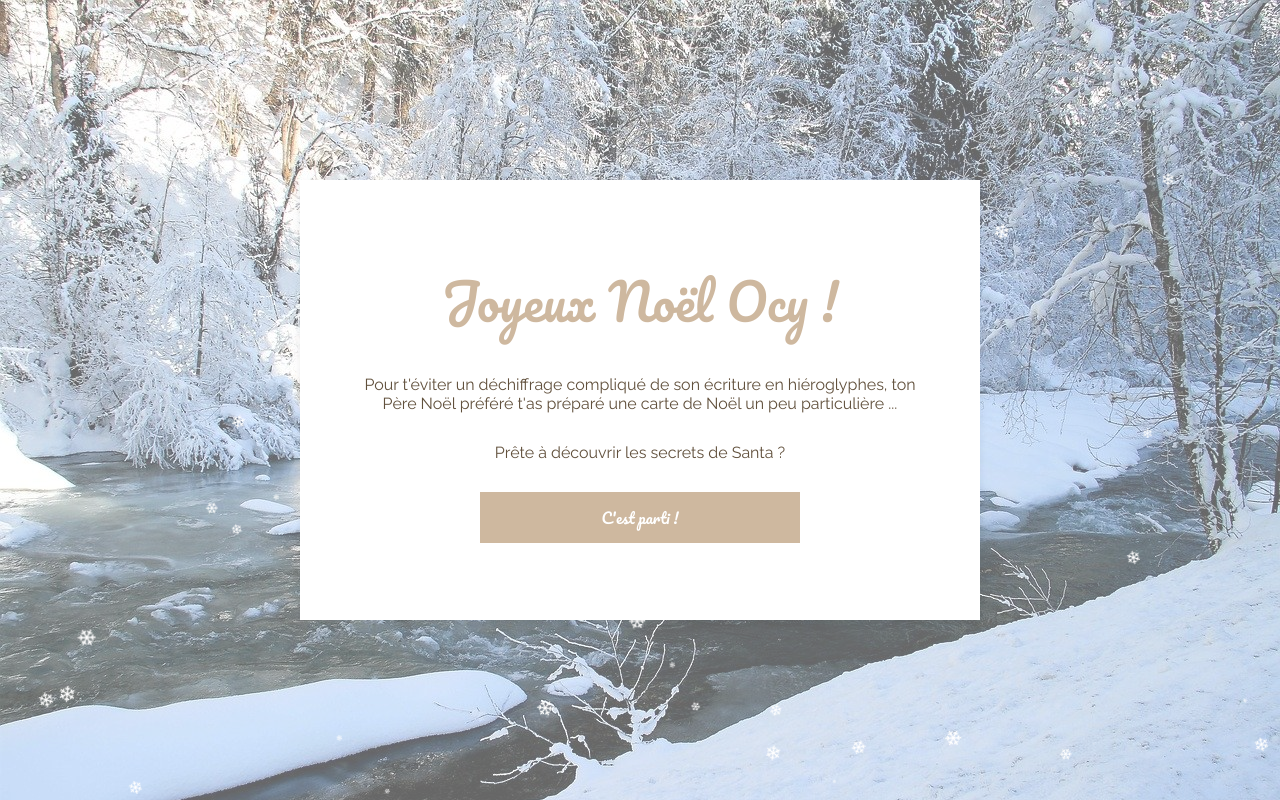
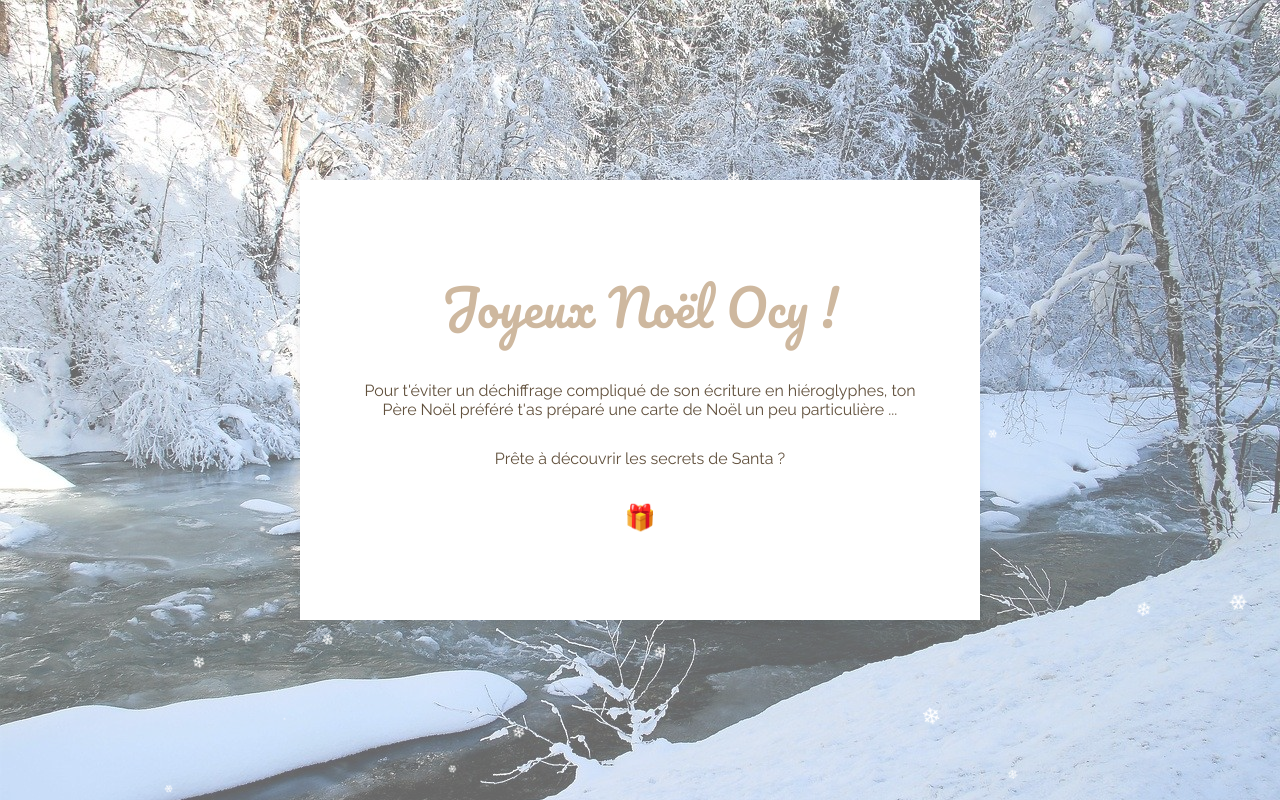
Before and after one commit to JulieBlg/secret-santa, a React (Create React App) app: page / in a window 1280 px wide. Built offline with nearby package versions, Linux system fonts and the light colour scheme.

Commit message:
secret santa ocy

```diff
--- a/src/App.scss
+++ b/src/App.scss
@@ -148,20 +148,16 @@ p {
 }
 
 button {
-  background-color: $smooth-brown;
-  color: white;
-  font-size: 15px;
-  border: none;
-  padding: 10px;
-  width: 50%;
-  font-family: "Pacifico";
+  font-size: 25px;
   outline: none;
   cursor: pointer;
-  border: 2px solid $smooth-brown;
+  height: 40px;
+  border: none;
+  background: none;
+  width: 100%;
 
   &:hover {
-    color: $smooth-brown;
-    background-color: white;
+    font-size: 40px;
   }
 }
 
@@ -185,6 +181,11 @@ button {
     text-align: center;
     height: 80px;
     width: 80px;
+
+    &:hover {
+      background: none;
+      border: 5px solid $dark-brown;
+    }
   }
 }
 
--- a/src/assets/json/gifts.json
+++ b/src/assets/json/gifts.json
@@ -2,48 +2,56 @@
   {
     "title": "Le coucher de soleil",
     "index": 1,
+    "emoji": "🌅",
     "img": "https://cdn.pixabay.com/photo/2016/02/13/16/15/sunset-1198134_1280.jpg",
     "description": "J'ai gardé ça secret ces derniers temps pour te garder la surprise, mais moi, ce que je sais faire en DIY, c'est la peinture. J'ai toujours un peu peint, mais j'ai repris pas mal pendant ce confinement, et j'avais envie de t'offrir des toiles.<br>Voici donc la première, c'est un petit coucher de soleil très coloré. Je trouve que les couchers de soleil font partie des plus belles merveilles de la nature, parce que la lumière et les couleurs sont absolument magnifiques, et j'ai eu envie d'essayer de reproduire ça en peinture.<br>J'espère que le tableau te plaira et qu'il saura t'apporter un peu de baume au coeur dans les jours un peu tristounets de l'hiver !"
   },
   {
     "title": "La fleur de thé",
     "index": 2,
+    "emoji": "🎨",
     "img": "https://cdn.pixabay.com/photo/2018/04/12/21/22/palette-3314838_1280.jpg",
     "description": "Ce 2e petit tableau est un peu plus particulier. J'avais noté que tu aimais le bleu, et il se trouve que moi aussi, alors j'ai eu envie de te faire un petit tableau dans les tons bleus. Je me suis laissée inspirer par l'une des fleurs de mon thé de Jordanie, je trouvais cette petite branche très belle et je me suis dit que ça pourrait faire joli pour agrémenter ce petit tableau.<br>J'espère qu'il te plaira !"
   },
   {
     "title": "La boule à thé",
     "index": 3,
+    "emoji": "☕",
     "img": "https://cdn.pixabay.com/photo/2015/11/04/19/32/tee-1023211_1280.jpg",
     "description": "Alors ça, c'est un petit clin d'oeil à l'une des conversations du discord. Je n'ai pas pu m'empêcher de t'offrir une boule à thé plutôt pratique et pas trop volumineuse que tu puisses emporter avec toi au travail. Tu n'auras plus d'excuse pour boire du thé Lipton 😉"
   },
   {
     "title": "Le thé à la mangue",
     "index": 4,
+    "emoji": "☕",
     "img": "https://cdn.pixabay.com/photo/2018/03/19/18/20/tea-time-3240766_1280.jpg",
     "description": "Que serait une boule à thé sans un petit thé en vrac, me dirais-tu ? Et tu aurais raison ! Je t'ai choisi un thé à la mangue que j'aime beaucoup parce qu'il a beaucoup de goût et je trouve qu'il se suffit à lui-même. En plus, c'est pas forcément classique comme goût, le thé à la mangue, et du coup j'avais envie que tu le goûtes !"
   },
   {
     "title": "Les marshmallows",
     "index": 5,
+    "emoji": "🍬",
     "img": "https://cdn.pixabay.com/photo/2017/03/27/15/10/autumn-2179301_1280.jpg",
     "description": "Ca c'est le petit bonus du chocolat chaud level on se fait plaisir un maximum, parce que oui, c'est aussi ça Noël 🤶"
   },
   {
     "title": "Le chocolat à chocolat chaud",
     "index": 6,
+    "emoji": "🍫",
     "img": "https://cdn.pixabay.com/photo/2017/08/22/14/27/cup-2669153_1280.jpg",
     "description": "En cette période hivernale, je trouve qu'il n'y a pas plus réconfortant qu'une boisson chaude et un plaid. Du coup, voici une boite de chocolat à faire fondre, spécial chocolat chaud des familles. Il y a plusieurs goûts, ça te laisse le choix de faire ce que tu veux, et mon petit doigt me dit que si tu as la flemme de le faire fondre, il y a fort à parier que le chocolat soit bon !!!"
   },
   {
     "title": "Le thé de Jordanie",
     "index": 7,
+    "emoji": "🍃",
     "img": "https://cdn.pixabay.com/photo/2020/03/26/22/15/petra-4971956_1280.jpg",
     "description": "En faisant ton petit colis, je me suis dit que quitte à t'envoyer du thé, ça me donnait l'occasion de partager avec toi un peu de mon thé de Jordanie. Pour moi c'est le meilleur du monde, peut être aussi parce qu'il me rappelle des bons souvenirs du temps où on pouvait se bouger les fesses hors du pays. Voilà donc une petite dose de voyage, j'espère que tu l'aimeras !<br>PS : je t'en ai mis de quoi t'en faire 2 à peu près, il est plutôt fort, il n'y a pas besoin d'en mettre beaucoup je trouve 😊"
   },
   {
     "title": "Le shampooing solide",
     "index": 8,
+    "emoji": "🧼",
     "img": "https://cdn.pixabay.com/photo/2020/02/08/10/35/soap-4829708_1280.jpg",
     "description": "Voici un petit shampooing solide DIY fabriqué par mes soins. Je te l'ai fait très doux, plutôt pour usage fréquent, c'est une des recettes que j'utilise le plus. Je te mets ici la composition, en cas d'allergie (ce que je n'espère pas!), et si par chance il te réussit, pour pouvoir le refaire !<br>Dans ton shampooing, il y a donc :<ul><li>du tensioactif SCI pour faire mousser</li><li>de l'huile de jojoba</li><li>de l'huile de moutarde, qui stimule le cuir chevelu pour favoriser la pousse</li><li>de la poudre de Kapoor Kachli, qui est fortifiante, qui fait briller les cheveux et stimule la pousse</li><li>de la poudre de guimauve, qui gaine et démèle les cheveux</li><li>de la poudre d'hibiscus, qui fortifie et fait briller (et en plus, ça sent si bon!)</li><li>de l'huile essentielle d'orange, pour que ça sente bon</li></ul>Le shampooing est plutôt doux et gainant dans l'ensemble, mais si tes cheveux ont besoin d'être particulièrement hydratés je te conseille de mettre une petite dose d'après shampooing avec!"
   }
--- a/src/components/GiftBoxes/index.js
+++ b/src/components/GiftBoxes/index.js
@@ -37,7 +37,7 @@ const GiftBoxes = () => {
           <h1>{currentGift.title}</h1>
           <img src={currentGift.img} alt={currentGift.index} />
           <p dangerouslySetInnerHTML={{ __html: currentGift.description }} />
-          <button onClick={toggleGiftModal}>Fermer</button>
+          <button onClick={toggleGiftModal}>{currentGift.emoji}</button>
         </div>
       </Modal>
     </div>
--- a/src/components/WelcomeModal/index.js
+++ b/src/components/WelcomeModal/index.js
@@ -11,7 +11,7 @@ const WelcomeModal = ({ hideWelcome }) => {
           peu particulière ...
         </p>
         <p>Prête à découvrir les secrets de Santa ?</p>
-        <button onClick={hideWelcome}>C'est parti !</button>
+        <button onClick={hideWelcome}>🎁</button>
       </div>
     </div>
   );
```
